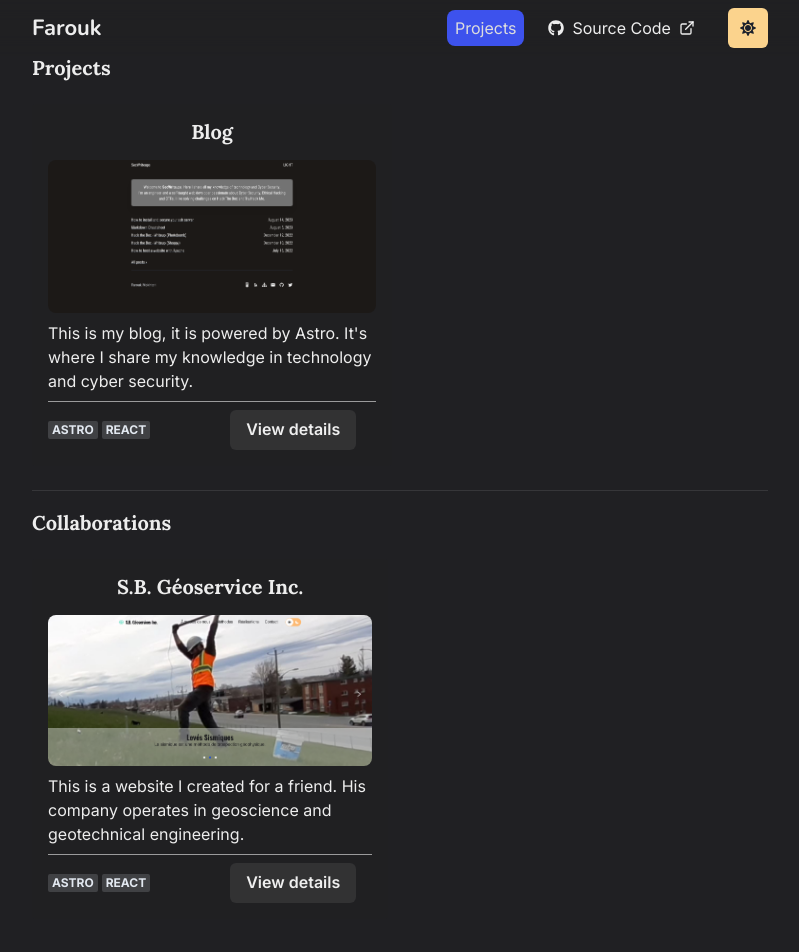
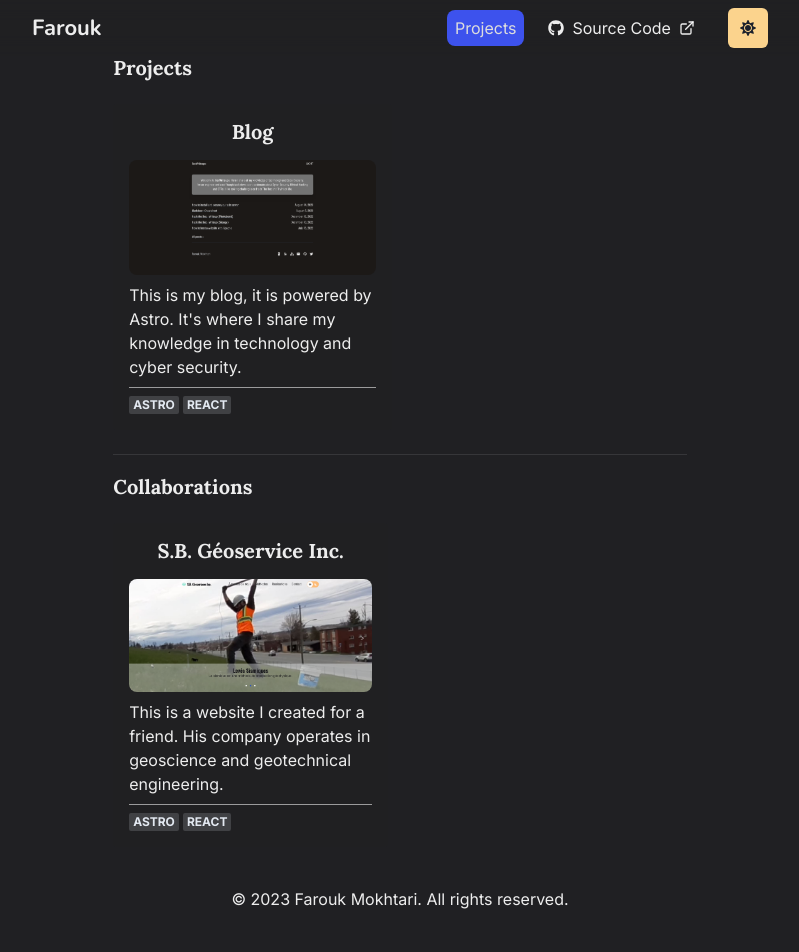
Before and after one commit to duncan-f/fmokhtari.com, a Next.js app: page /projects in a window 1280 px wide. Shown: the top 952 px of the page, without its empty margins (240-1039 px from the left). Built offline with nearby package versions, Linux system fonts and the light colour scheme.

Commit message:
:white_check_mark: fix ssr issues

```diff
--- a/app/projects/geoservices-inc/page.tsx
+++ b/app/projects/geoservices-inc/page.tsx
@@ -5,6 +5,7 @@ import {
   Breadcrumb,
   BreadcrumbItem,
   BreadcrumbLink,
+  Container,
   Heading,
   HStack,
   Image,
@@ -22,6 +23,7 @@ import Paragraph from "@/components/paragraph";
 export default function Geoserices() {
   return (
     <Main>
+      <Container>
         <Section delay={0.1}>
           <Breadcrumb>
             <BreadcrumbItem>
@@ -81,6 +83,7 @@ export default function Geoserices() {
             borderRadius="lg"
           />
         </Section>
+      </Container>
     </Main>
   );
 }
--- a/app/projects/page.tsx
+++ b/app/projects/page.tsx
@@ -8,6 +8,7 @@ import {
   CardBody,
   CardHeader,
   CardFooter,
+  Container,
   Divider,
   Heading,
   Image,
@@ -25,6 +26,7 @@ export default function Projects() {
 
   return (
     <Main>
+      <Container>
         <Section delay={0.1}>
           <Heading as="h3" fontSize={20}>
             Projects
@@ -33,8 +35,8 @@ export default function Projects() {
         <Section delay={0.2}>
           <SimpleGrid columns={[1, 2, 2]} gap={4}>
             {projectsList.map((project, idx) => (
+              <Link key={idx} href={project.href}>
                 <Card
-              key={idx}
                   variant="unstyled"
                   overflow="hidden"
                   size="sm"
@@ -57,25 +59,14 @@ export default function Projects() {
                   </CardBody>
                   <Divider />
                   <CardFooter>
-                <Box
-                  display="flex"
-                  alignItems="center"
-                  justify="space-between"
-                  maxW="full"
-                  gap={20}
-                  mt={2}
-                >
-                  <Box display="inline-flex" gap={1}>
+                    <Box display="inline-flex" mt={2} gap={1}>
                       {project.techs.map((tech, idx) => (
                         <Badge key={idx}>{tech}</Badge>
                       ))}
                     </Box>
-                  <Link href={project.href}>
-                    <Button>View details</Button>
-                  </Link>
-                </Box>
                   </CardFooter>
                 </Card>
+              </Link>
             ))}
           </SimpleGrid>
         </Section>
@@ -88,8 +79,8 @@ export default function Projects() {
         <Section delay={0.4}>
           <SimpleGrid columns={[1, 1, 2]} gap={6}>
             {colabList.map((collab, idx) => (
+              <Link key={idx} href={collab.href}>
                 <Card
-              key={idx}
                   variant="unstyled"
                   overflow="hidden"
                   size="sm"
@@ -112,28 +103,18 @@ export default function Projects() {
                   </CardBody>
                   <Divider />
                   <CardFooter>
-                <Box
-                  display="flex"
-                  alignItems="center"
-                  justify="space-between"
-                  maxW="full"
-                  gap={20}
-                  mt={2}
-                >
-                  <Box display="inline-flex" gap={1}>
+                    <Box display="inline-flex" mt={2} gap={1}>
                       {collab.techs.map((tech, idx) => (
                         <Badge key={idx}>{tech}</Badge>
                       ))}
                     </Box>
-                  <Link href={collab.href}>
-                    <Button>View details</Button>
-                  </Link>
-                </Box>
                   </CardFooter>
                 </Card>
+              </Link>
             ))}
           </SimpleGrid>
         </Section>
+      </Container>
     </Main>
   );
 }
--- a/components/navbar.tsx
+++ b/components/navbar.tsx
@@ -34,12 +34,11 @@ const LinkItem = ({ href, path, target, children, ...props }) => {
       p={2}
       as={NextLink}
       href={href}
-      scroll={false}
       bg={active ? "primary" : undefined}
       color={active ? "#ddd" : inactiveColor}
       target={target}
       borderRadius="lg"
-      style={{ "text-decoration": "none" }}
+      _hover={{ textDecoration: "none" }}
       {...props}
     >
       {children}
@@ -70,12 +69,7 @@ const Navbar = (props) => {
         justify="space-between"
       >
         <Flex justifyContent="center" alignItems="center" mr={5}>
-          <Link
-            as={NextLink}
-            href="/"
-            scroll={false}
-            style={{ "text-decoration": "none" }}
-          >
+          <NextLink href="/" _hover={{ textDecoration: "none" }}>
             <Text
               color={useColorModeValue("gray.800", "whiteAlpha.900")}
               fontSize="22px"
@@ -84,7 +78,7 @@ const Navbar = (props) => {
             >
               {siteData.brand}
             </Text>
-          </Link>
+          </NextLink>
         </Flex>
         <Stack
           direction={{ base: "column", md: "row" }}
```
Also changed, not shown: app/page.tsx (+14 -10 lines), app/projects/blog/page.tsx (+14 -7 lines). Lines whose indentation alone changed are shown as unchanged.
